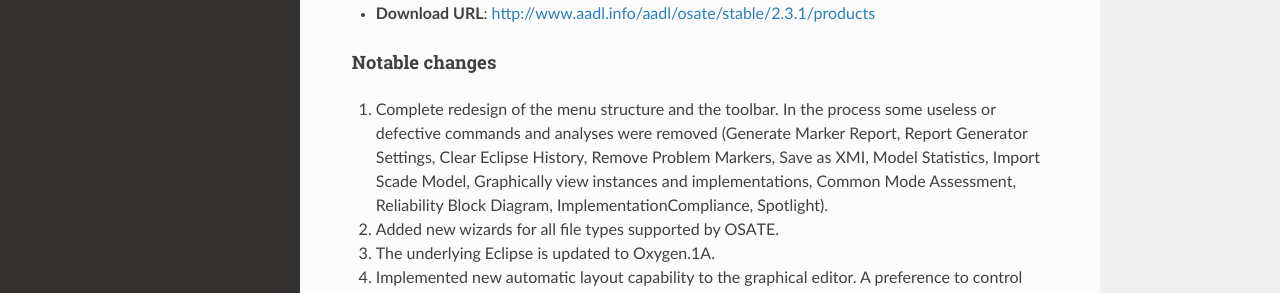
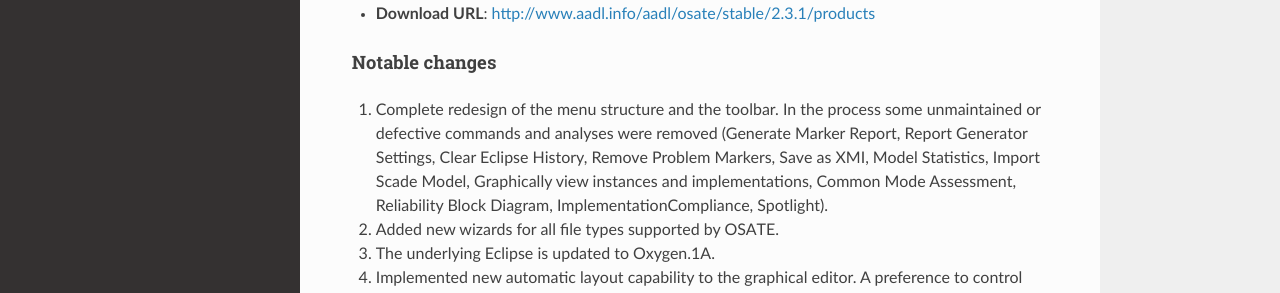
Before and after one commit to osate/website, a Sphinx documentation site: the page built from source/osate-releases.md, in a window 1280 px wide and 900 px high. Shown: the part 432-725 px from the top of the window. Built offline with Sphinx 7.4.7 and the Read the Docs theme 2.0.0, drawn with Linux system fonts in a browser that asks for light colours.

Commit message:
Better wording

```diff
--- a/source/osate-releases.md
+++ b/source/osate-releases.md
@@ -14,7 +14,7 @@
   - **Download URL**: <http://www.aadl.info/aadl/osate/stable/2.3.1/products>
 
 #### Notable changes
-1. Complete redesign of the menu structure and the toolbar. In the process some useless or defective commands and analyses were removed (Generate Marker Report, Report Generator Settings, Clear Eclipse History, Remove Problem Markers, Save as XMI,
+1. Complete redesign of the menu structure and the toolbar. In the process some unmaintained or defective commands and analyses were removed (Generate Marker Report, Report Generator Settings, Clear Eclipse History, Remove Problem Markers, Save as XMI,
 Model Statistics, Import Scade Model, Graphically view instances and implementations, Common Mode Assessment, Reliability Block Diagram, ImplementationCompliance, Spotlight).
 2. Added new wizards for all file types supported by OSATE.
 3. The underlying Eclipse is updated to Oxygen.1A.
```
